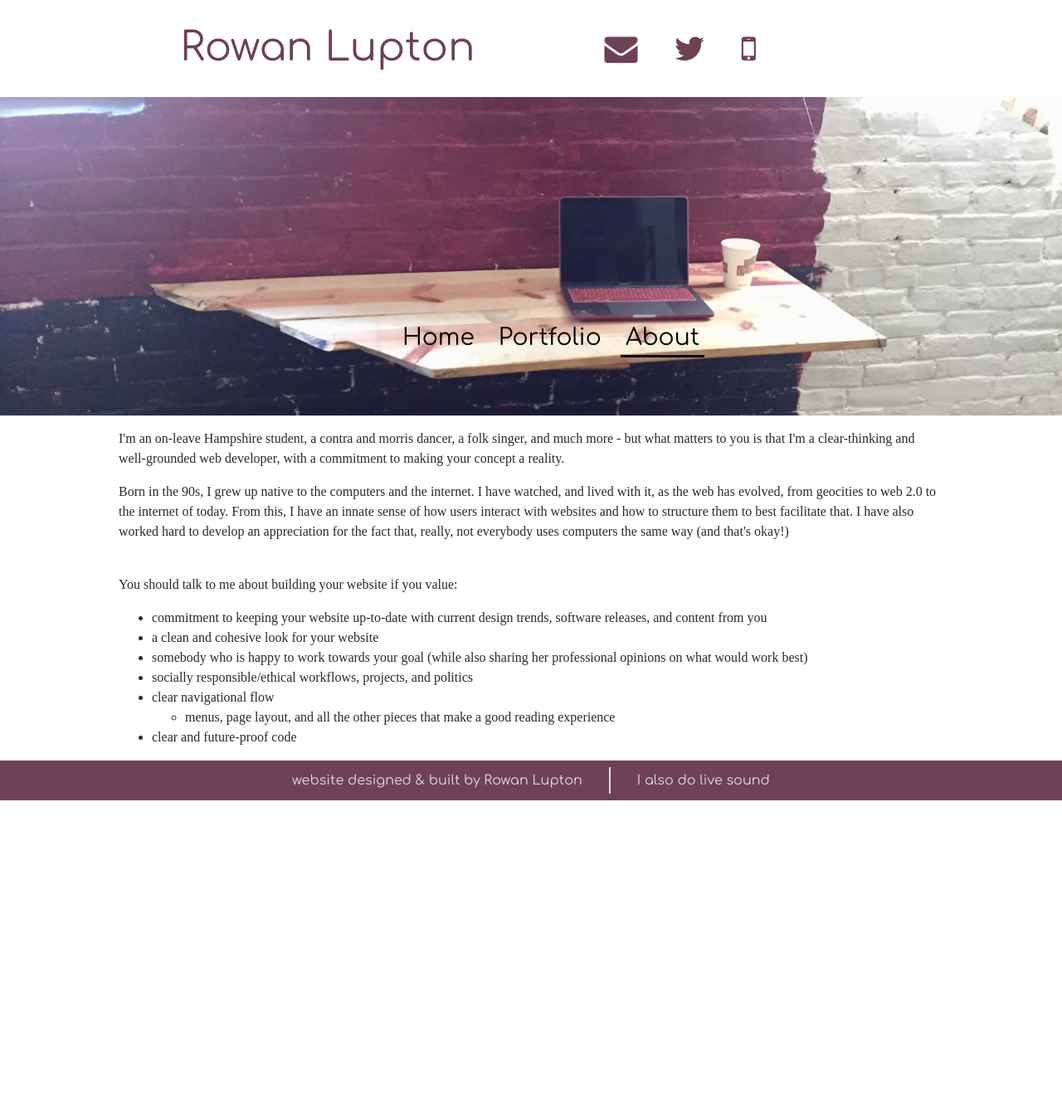
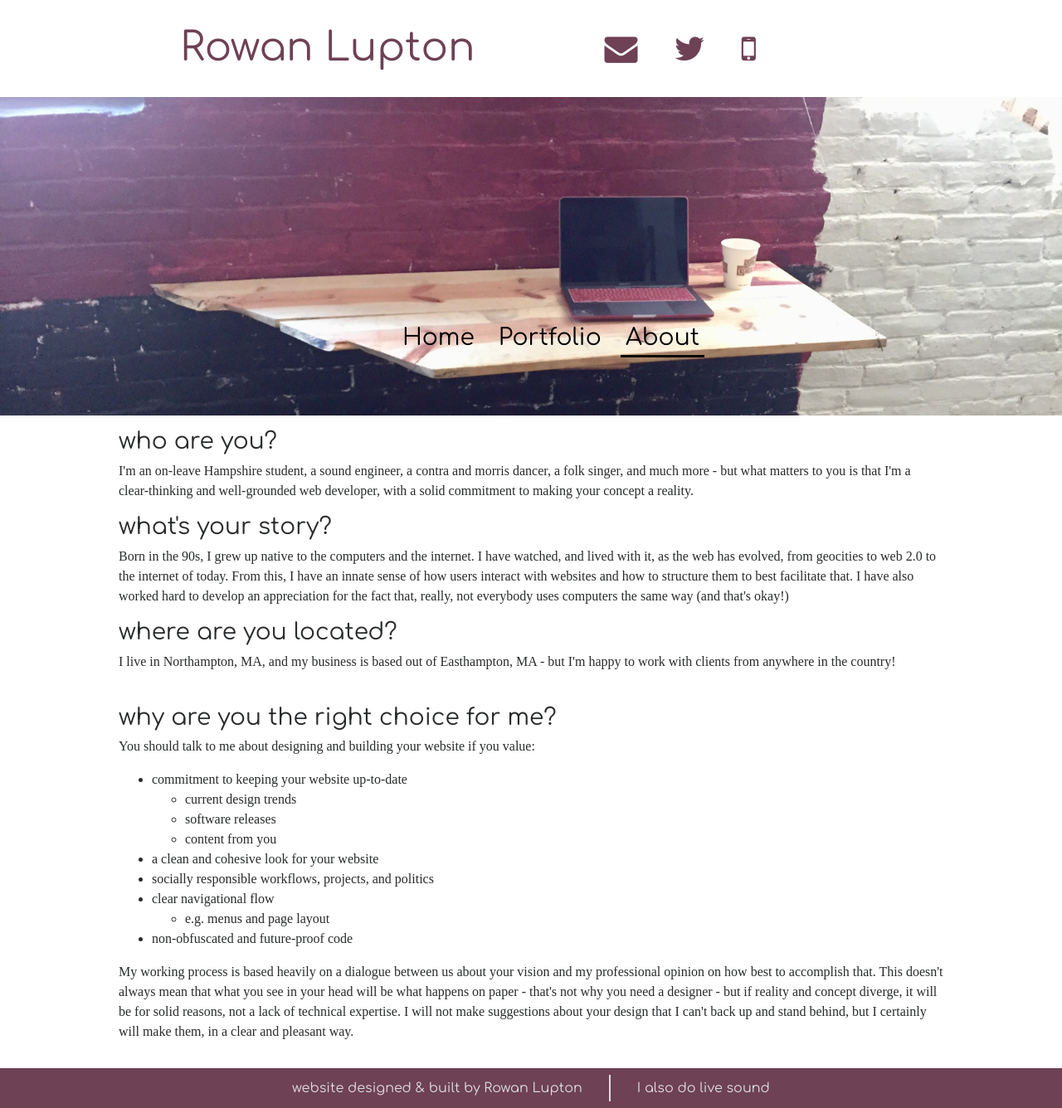
Before and after one commit to rowanlupton/web, a Flask app: page /about/ in a window 1280 px wide. Shown: the whole page at 83% size. Before the commit the page ends 965 px from the top, so only its background shows below. Run offline with Flask 2, Linux system fonts and the light colour scheme; some libraries are stand-ins or nearby versions; some web fonts are replaced.

Commit message:
updated about page copy

```diff
--- a/static/css/about.css
+++ b/static/css/about.css
@@ -108,7 +108,8 @@ body {
 footer {
   color: #ddd;
   min-height: 3em;
-  background-color: #6E4155; }
+  background-color: #6E4155;
+  margin-top: 1em; }
   footer .footer {
     display: flex;
     flex-wrap: wrap;
--- a/static/css/index.css
+++ b/static/css/index.css
@@ -108,7 +108,8 @@ body {
 footer {
   color: #ddd;
   min-height: 3em;
-  background-color: #6E4155; }
+  background-color: #6E4155;
+  margin-top: 1em; }
   footer .footer {
     display: flex;
     flex-wrap: wrap;
--- a/static/css/portfolio.css
+++ b/static/css/portfolio.css
@@ -108,7 +108,8 @@ body {
 footer {
   color: #ddd;
   min-height: 3em;
-  background-color: #6E4155; }
+  background-color: #6E4155;
+  margin-top: 1em; }
   footer .footer {
     display: flex;
     flex-wrap: wrap;
--- a/static/sass/_footer.scss
+++ b/static/sass/_footer.scss
@@ -15,6 +15,8 @@ footer {
 
 	min-height: 3em;
 	background-color: #6E4155;
+
+	margin-top: 1em;
 
 	.footer {
 		display: flex;
--- a/templates/about.html
+++ b/templates/about.html
@@ -12,23 +12,37 @@
 {% endblock about_active%}
 
 {% block content %}
+<h3>who are you?</h3>
 <p>
-	I'm an on-leave Hampshire student, a contra and morris dancer, a folk singer, and much more - but what matters to you is that I'm a clear-thinking and well-grounded web developer, with a commitment to making your concept a reality.
+	I'm an on-leave Hampshire student, a sound engineer, a contra and morris dancer, a folk singer, and much more - but what matters to you is that I'm a clear-thinking and well-grounded web developer, with a solid commitment to making your concept a reality.
 </p>
+<h3>what's your story?</h3>
 <p>
 	Born in the 90s, I grew up native to the computers and the internet. I have watched, and lived with it, as the web has evolved, from geocities to web 2.0 to the internet of today. From this, I have an innate sense of how users interact with websites and how to structure them to best facilitate that. I have also worked hard to develop an appreciation for the fact that, really, not everybody uses computers the same way (and that's okay!)
 </p>
+<h3>where are you located?</h3>
+<p>
+	I live in Northampton, MA, and my business is based out of Easthampton, MA - but I'm happy to work with clients from anywhere in the country!
+</p>
 <br>
+<h3>why are you the right choice for me?</h3>
 <p>
-	You should talk to me about building your website if you value:
+	You should talk to me about designing and building your website if you value:
 	<ul>
-		<li>commitment to keeping your website up-to-date with current design trends, software releases, and content from you</li>
+		<li>commitment to keeping your website up-to-date</li>
+		<ul>
+			<li>current design trends</li>
+			<li>software releases</li>
+			<li>content from you</li>
+		</ul>
 		<li>a clean and cohesive look for your website</li>
-		<li>somebody who is happy to work towards your goal (while also sharing her professional opinions on what would work best)</li>
-		<li>socially responsible/ethical workflows, projects, and politics</li>
+		<li>socially responsible workflows, projects, and politics</li>
 		<li>clear navigational flow</li>
-			<ul><li>menus, page layout, and all the other pieces that make a good reading experience</li></ul>
-		<li>clear and future-proof code</li>
+			<ul><li>e.g. menus and page layout</li></ul>
+		<li>non-obfuscated and future-proof code</li>
 	</ul>
 </p>
+<p>
+	My working process is based heavily on a dialogue between us about your vision and my professional opinion on how best to accomplish that. This doesn't always mean that what you see in your head will be what happens on paper - that's not why you need a designer - but if reality and concept diverge, it will be for solid reasons, not a lack of technical expertise. I will not make suggestions about your design that I can't back up and stand behind, but I certainly will make them, in a clear and pleasant way.
+</p>
 {% endblock content %}
```
Also changed, not shown: 3 other files.
